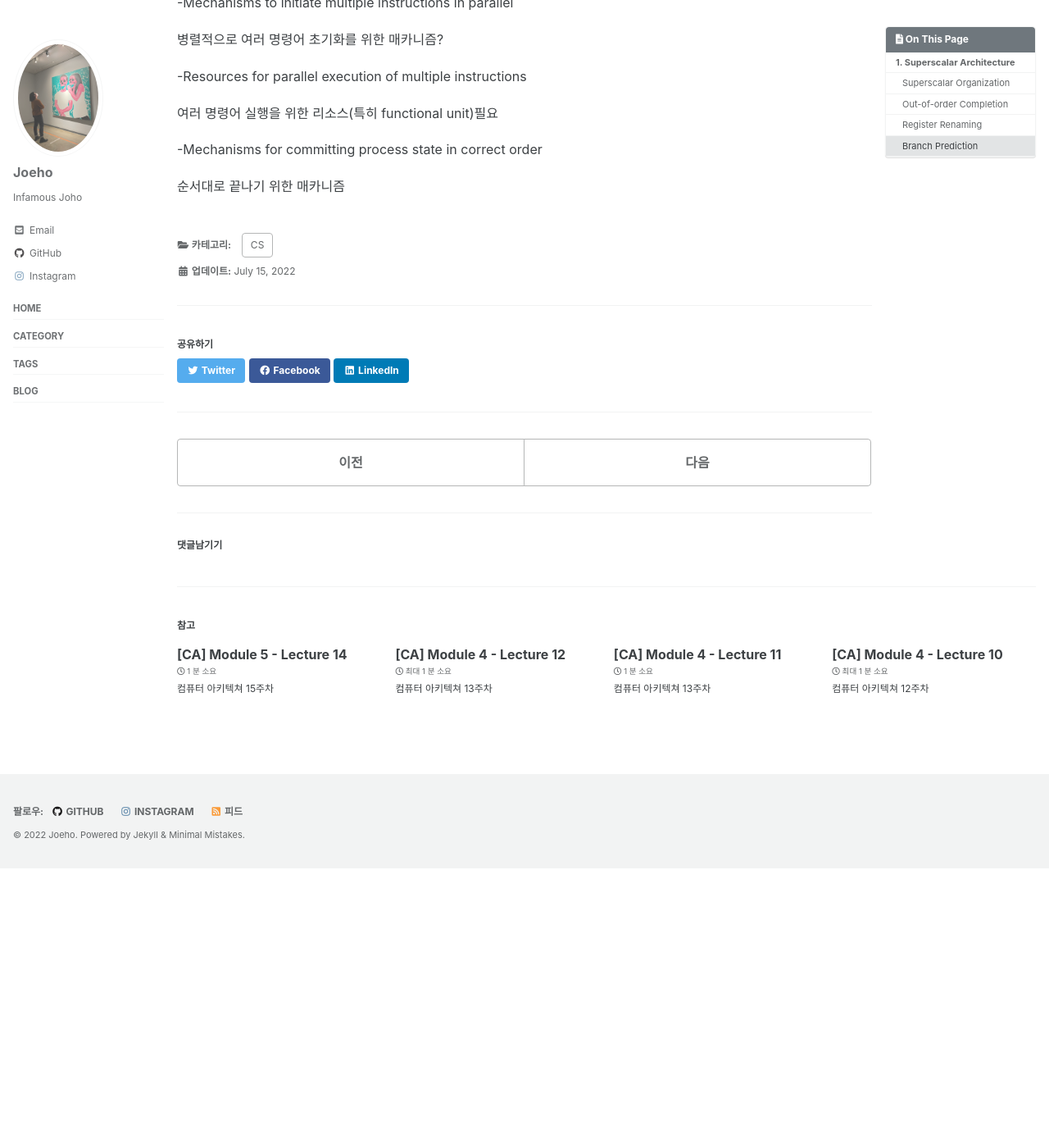
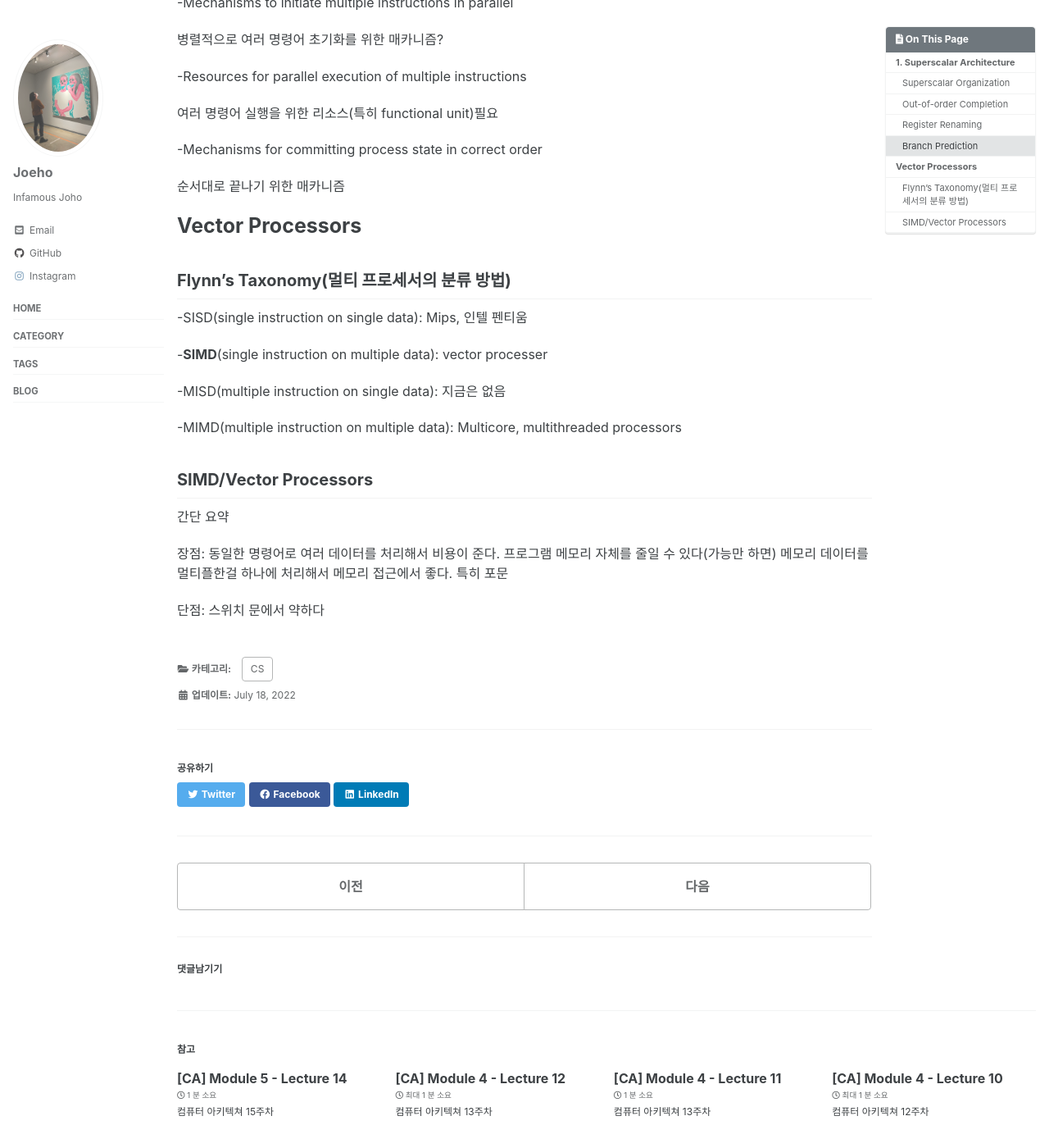
Before and after one commit to joeholee/joeholee.github.io, a Jekyll site: the page built from _posts/2022-06-02-ca-thirteenth.md, in a window 1280 px wide and 1400 px high, scrolled down 2138 px. Shown: the whole window at 82% size. Built offline with Jekyll 4.4.1, drawn with Linux system fonts in a browser that asks for light colours; cached includes are drawn as plain includes; some web fonts are replaced; comment, search, counter and statistics services are not loaded; before the commit the page ends 3197 px from its top, so only the background shows below that.

Commit message:
Update 2022-06-02-ca-thirteenth.md

```diff
--- a/_posts/2022-06-02-ca-thirteenth.md
+++ b/_posts/2022-06-02-ca-thirteenth.md
@@ -13,7 +13,7 @@ toc: true
 toc_sticky: true
 
 date: 2022-06-02
-last_modified_at: 2022-07-15
+last_modified_at: 2022-07-18
 ---
 
 # 1. Superscalar Architecture
@@ -105,3 +105,23 @@ Results need to be put into order (commit or retire)
 -Mechanisms for committing process state in correct order
 
 순서대로 끝나기 위한 매카니즘
+
+# Vector Processors
+
+## Flynn’s Taxonomy(멀티 프로세서의 분류 방법)
+
+-SISD(single instruction on single data): Mips, 인텔 펜티움
+
+-**SIMD**(single instruction on multiple data): vector processer
+
+-MISD(multiple instruction on single data): 지금은 없음
+
+-MIMD(multiple instruction on multiple data): Multicore, multithreaded processors
+
+## SIMD/Vector Processors
+
+간단 요약
+
+장점: 동일한 명령어로 여러 데이터를 처리해서 비용이 준다. 프로그램 메모리 자체를 줄일 수 있다(가능만 하면) 메모리 데이터를 멀티플한걸 하나에 처리해서 메모리 접근에서 좋다. 특히 포문
+
+단점: 스위치 문에서 약하다
```
